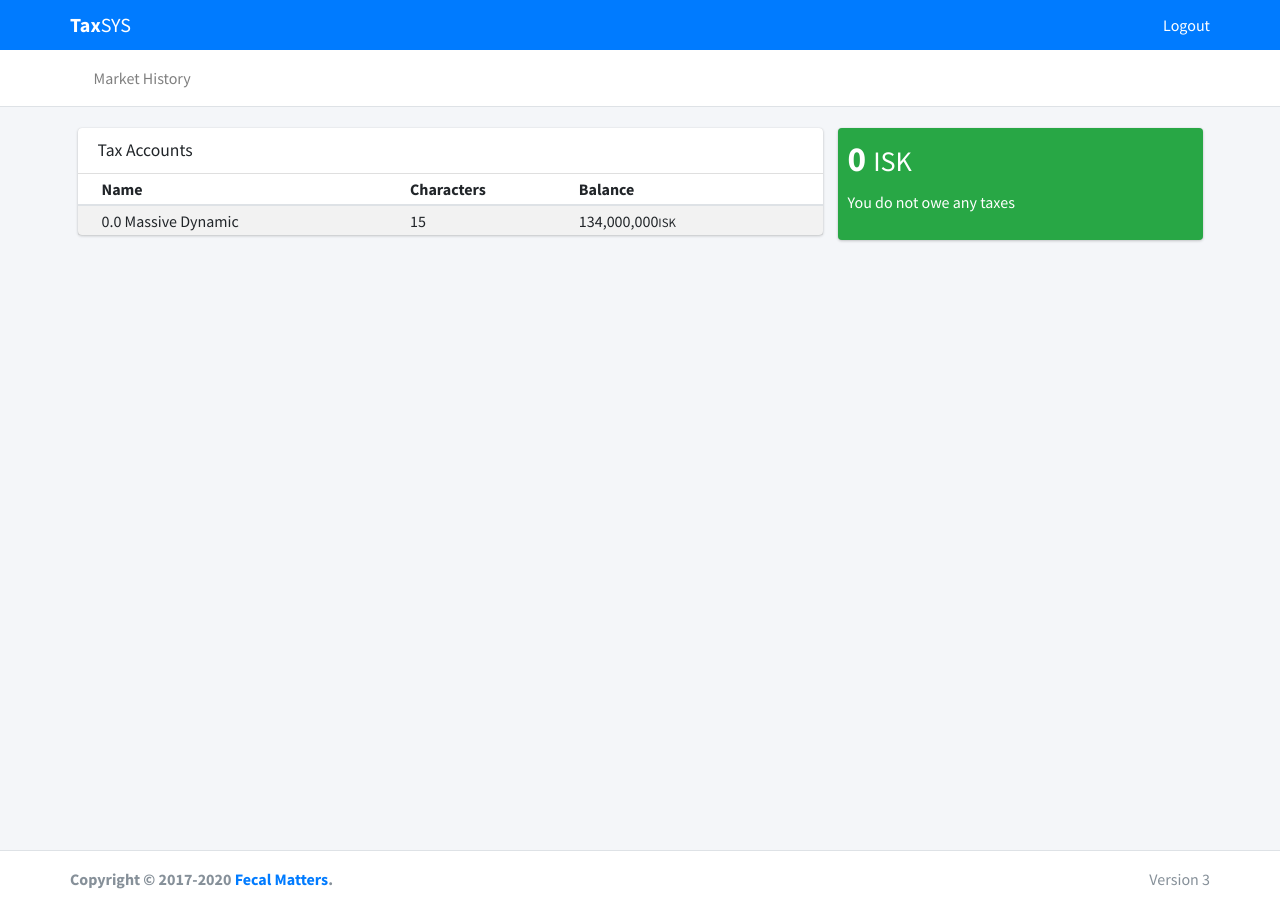
After one commit to timthedevguy/taxsysv3, a Django app: template apps/tenant/templates/index.html in a window 1280 px wide. The commit adds this page. Run offline with Django 3.2, Linux system fonts and the light colour scheme; the template is opened without the code that fills it, so the values that code supplies are empty; parts of the project's set-up code (start-up, migrations or seed data) failed here and were passed over; some libraries are stand-ins or nearby versions.

Commit message:
- More Dashboard work - Configured Tenant Admin pages

```diff
--- /dev/null
+++ b/apps/tenant/templates/index.html
@@ -0,0 +1,68 @@
+{% extends 'internal.html' %}
+{% load static %}
+{% block content %}
+    <div class="row">
+        <div class="col-md-8">
+            <div class="card">
+                <div class="card-header">
+                    <h3 class="card-title"><i class="fas fa-university"></i> Tax Accounts</h3>
+                </div>
+                <!-- /.card-header -->
+                <div class="card-body p-0">
+                    <table class="table table-striped table-sm">
+                        <thead>
+                        <th>Name</th>
+                        <th>Characters</th>
+                        <th>Balance</th>
+                        </thead>
+                        <tbody>
+                        <tr>
+                            <td>0.0 Massive Dynamic</td>
+                            <td>15</td>
+                            <td>134,000,000<small>ISK</small></td>
+                        </tr>
+                        </tbody>
+                    </table>
+                </div>
+                <!-- /.card-body -->
+            </div>
+
+        </div>
+        <div class="col-md-4">
+            <div class="small-box bg-success">
+                <div class="inner">
+                    <h3>0 <small>ISK</small></h3>
+
+                    <p>You do not owe any taxes</p>
+                </div>
+                <div class="icon">
+                    <i class="fa fa-money-bill-alt"></i>
+                </div>
+                {#                <a href="#" class="small-box-footer">More info <i class="fas fa-arrow-circle-right"></i></a>#}
+            </div>
+            {% if missing %}
+                <div class="card">
+                    <div class="card-header">
+                        <h3 class="card-title text-danger"><i class="fas fa-exclamation-triangle"></i> Tenants not Configured</h3>
+                    </div>
+                    <!-- /.card-header -->
+                    <div class="card-body">
+                        <p>You are an Administrator on the following Tenants and have not configured any Corporations for either Taxing or Payments.  Please
+                         use the provided links to access the Administrator page and configure the Tenant.</p>
+                        <table class="table">
+                            <tbody>
+                                {% for tenant in missing %}
+                                    <tr>
+                                        <td>{{ tenant.name }}</td>
+                                        <td><a href="{% url 'tenant_admin' tenant.identifier %}" class="btn btn-block btn-xs btn-success">Configure</a></td>
+                                    </tr>
+                                {% endfor %}
+                            </tbody>
+                        </table>
+                    </div>
+                    <!-- /.card-body -->
+                </div>
+            {% endif %}
+        </div>
+    </div>
+{% endblock %}
--- a/apps/tenant/urls.py
+++ b/apps/tenant/urls.py
@@ -4,6 +4,7 @@ from . import views
 from . import ajax
 
 urlpatterns = [
+    path('', views.TenantIndex.as_view(), name='tenant_index'),
     path('errors/sync', views.SyncErrorView.as_view(), name='sync-error'),
     path('ajax/characters', views.ajax_get_alt_info, name='ajax-characters-info'),
     path('director/success/', views.DirectorSuccess.as_view(), name='landlord_director_success'),
--- a/apps/testauth/models.py
+++ b/apps/testauth/models.py
@@ -11,3 +11,6 @@ class TestUser(AbstractUser):
     display_name = models.CharField(max_length=200)
     is_sync = models.BooleanField(default=False)
     last_alt_check = models.DateField(null=True)
+
+    def __str__(self):
+        return self.display_name
--- a/package.json
+++ b/package.json
@@ -1,8 +1,8 @@
 {
   "dependencies": {
     "accounting": "^0.4.1",
-    "admin-lte": "3.0.5",
-    "ionicons": "^4.6.3",
+    "admin-lte": "3.1.0-rc",
+    "ionicons": "5.2.3",
     "jquery-slimscroll": "^1.3.8"
   }
 }
--- a/templates/_topnav.html
+++ b/templates/_topnav.html
@@ -52,33 +52,34 @@
         <div class="collapse navbar-collapse order-3" id="navbarCollapse">
             <!-- Left navbar links -->
             <ul class="navbar-nav">
+                {% if tenant_id %}
+                    <li class="nav-item">
+                        <a href="{% url 'tenant_index' tenant_id %}" class="nav-link"><i class="fas fa-home"></i> {{ tenant.name }}</a>
+                    </li>
+                {% endif %}
                 <li class="nav-item">
                     <a href="index3.html" class="nav-link"><i class="fas fa-chart-line"></i> Market History</a>
                 </li>
-                <li class="nav-item">
-                    <a href="index3.html" class="nav-link"><i class="fas fa-info-circle"></i> About</a>
-                </li>
-{#                {% get_tenant_perm request.user tenant_id as user_level %}#}
-{#                {{ user_level }}#}
-{#                {% if user_level > 0 %}#}
-{#                <li class="nav-item dropdown">#}
-{#                    <a id="dropdownSubMenu1" href="#" data-toggle="dropdown" aria-haspopup="true" aria-expanded="false"#}
-{#                       class="nav-link dropdown-toggle">Admin</a>#}
-{#                    <ul aria-labelledby="dropdownSubMenu1" class="dropdown-menu border-0 shadow"#}
-{#                        style="left: 0px; right: inherit;">#}
-{#                        <li><a href="#" class="dropdown-item">Tax Evaders</a></li>#}
-{#                        <li><a href="#" class="dropdown-item">Master Ledger</a></li>#}
-{#                        <li class=""><a href="#" class="dropdown-item">Users</a></li>#}
-{#                        <li class="dropdown-divider"></li>#}
-{#                        <li class=""><a href="#" class="dropdown-item">Settings</a></li>#}
-{#                        <li class=""><a href="#" class="dropdown-item">Tax Rate Overrides</a></li>#}
-{#                        <li class=""><a href="#" class="dropdown-item">Nightly Log</a></li>#}
-{#                        <li class=""><a href="#" class="dropdown-item">Production Log</a></li>#}
-{#                        <li class="dropdown-divider"></li>#}
-{#                        <li><a href="#" class="dropdown-item">Developer Tools</a></li>#}
-{#                    </ul>#}
-{#                </li>#}
-{#                {% endif %}#}
+                {% if tenant_id %}
+                    {% get_tenant_perm request.user tenant_id as user_level %}
+                    {% if user_level > 0 %}
+                    <li class="nav-item dropdown">
+                        <a id="dropdownSubMenu1" href="#" data-toggle="dropdown" aria-haspopup="true" aria-expanded="false"
+                           class="nav-link dropdown-toggle"><i class="fas fa-user-shield"></i> Admin</a>
+                        <ul aria-labelledby="dropdownSubMenu1" class="dropdown-menu border-0 shadow"
+                            style="left: 0px; right: inherit;">
+                            <li><a href="#" class="dropdown-item"><i class="fas fa-user-ninja"></i> Tax Evaders</a></li>
+                            <li><a href="#" class="dropdown-item"><i class="fas fa-table"></i> Master Ledger</a></li>
+                            <li class=""><a href="#" class="dropdown-item"><i class="fas fa-users"></i> Users</a></li>
+                            <li class="dropdown-divider"></li>
+                            {% if user_level == 3 %}
+                                <li class=""><a href="{% url 'tenant_admin' tenant_id %}" class="dropdown-item"><i class="fas fa-cog"></i> Settings</a></li>
+                            {% endif %}
+                            <li class=""><a href="#" class="dropdown-item"><i class="fas fa-dumpster-fire"></i> Tax Rate Overrides</a></li>
+                        </ul>
+                    </li>
+                    {% endif %}
+                {% endif %}
             </ul>
 
             <!-- Right navbar links -->
--- a/templates/base.html
+++ b/templates/base.html
@@ -8,7 +8,6 @@
     <meta name="viewport" content="width=device-width, initial-scale=1">
 
     <link rel="stylesheet" href="{% static '@fortawesome/fontawesome-free/css/all.min.css' %}">
-    <link rel="stylesheet" href="{% static 'ionicons/dist/css/ionicons.min.css' %}">
     <link rel="stylesheet" href="{% static 'icheck-bootstrap/icheck-bootstrap.min.css' %}">
     <link rel="stylesheet" href="{% static 'admin-lte/dist/css/adminlte.min.css' %}">
     <link rel="stylesheet" href="{% static 'css/site.css' %}">
```
Also changed, not shown: apps/tenant/admin.py (+14 -4 lines), apps/tenant/forms.py (added, +8 -0 lines), apps/tenant/mixins.py (+15 -0 lines), apps/tenant/models.py (+21 -6 lines), apps/tenant/templates/tenant_admin_index.html (+8 -0 lines), apps/tenant/templates/tenant_index.html (+1 -41 lines), apps/tenant/views.py (+34 -7 lines), apps/tenant/migrations/0014_auto_20201215_0657.py (added), apps/tenant/migrations/0015_auto_20201215_0702.py (added), 1 other file.
